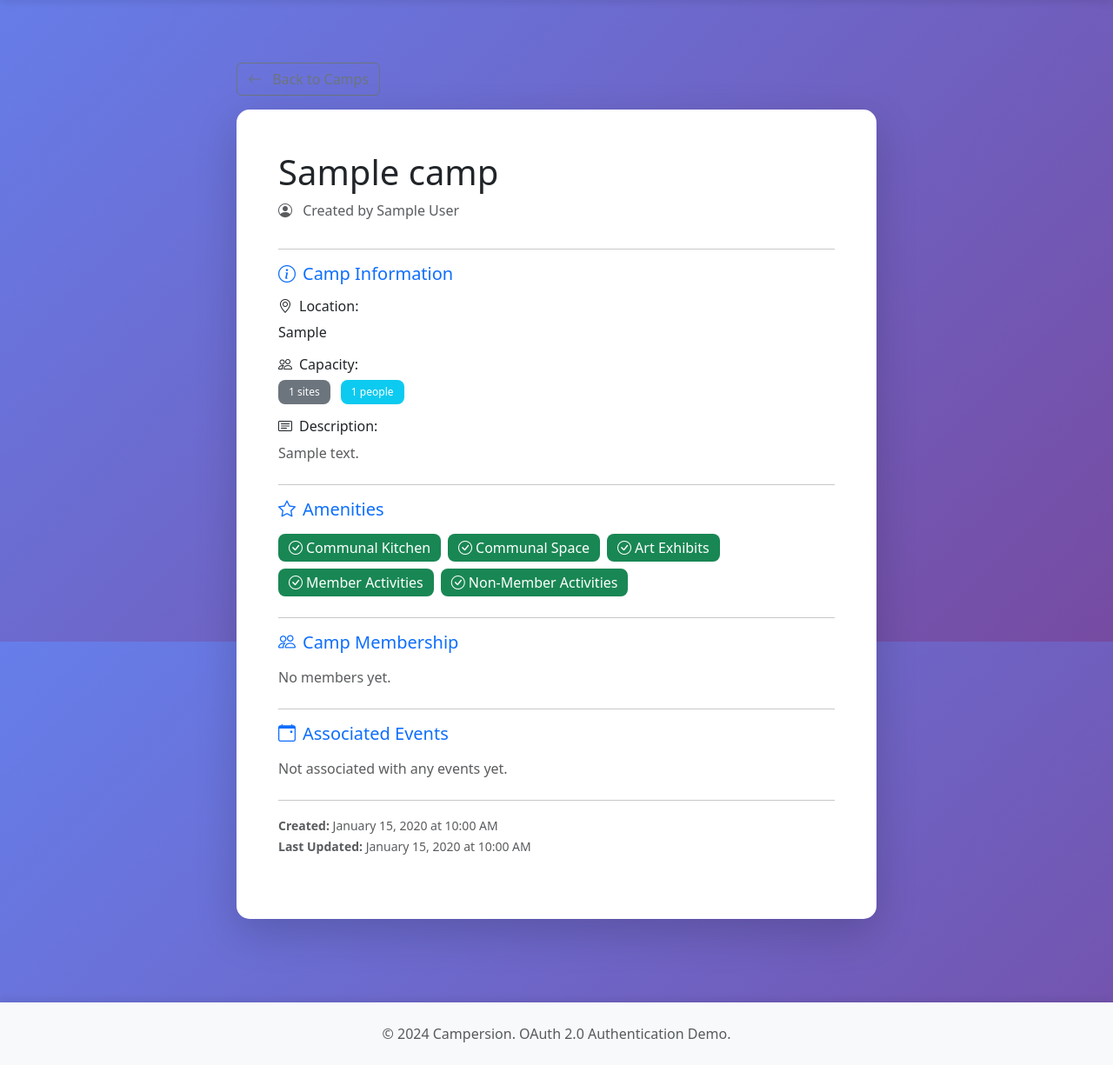
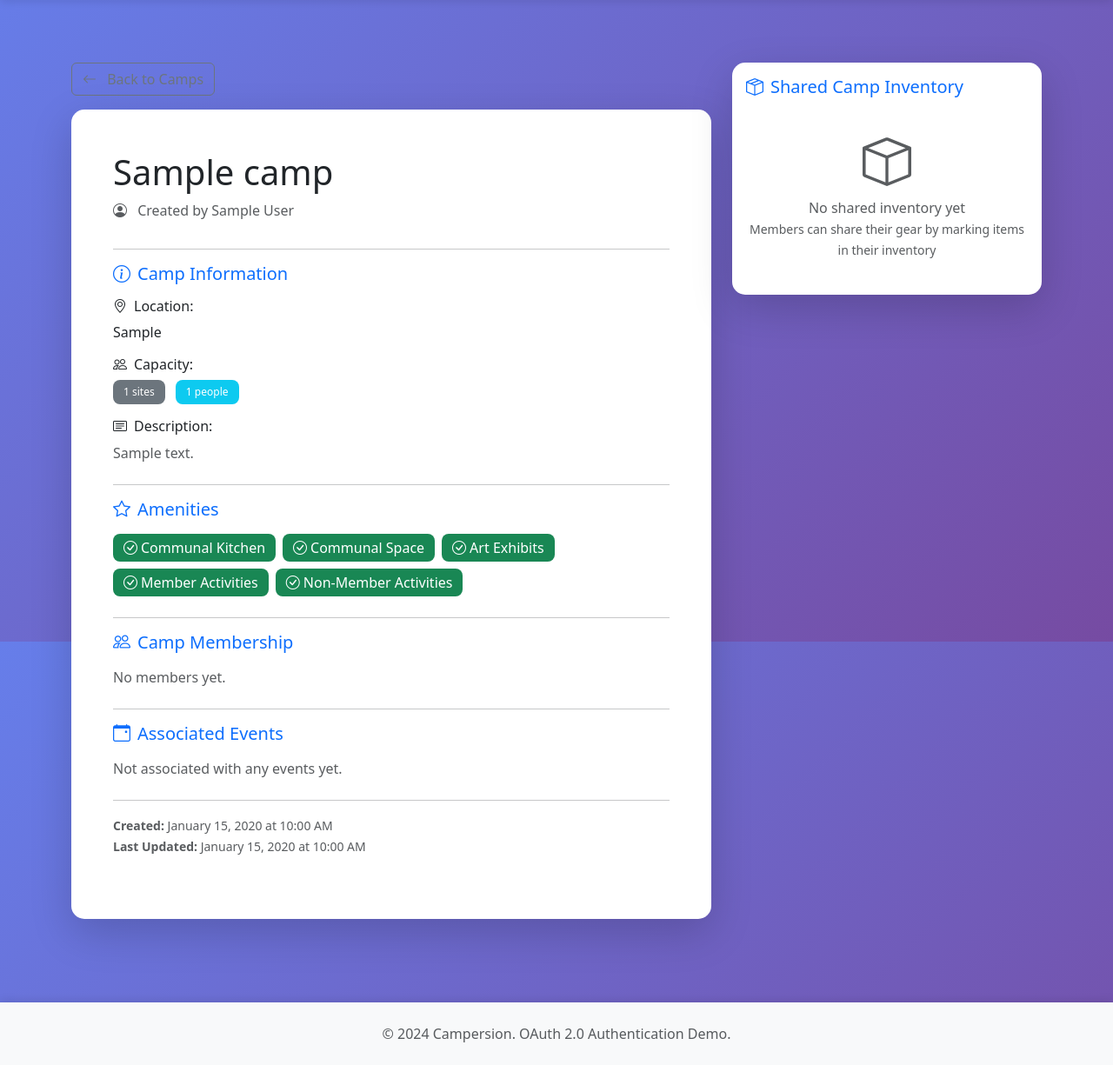
Before and after one commit to that-JC-guy/Campersion, a Flask app: page /camps/1 in a window 1280 px wide. Shown: the part 62-1287 px from the top of the page at 87% size. Run offline with Flask 3, Linux system fonts and the light colour scheme; tables that the repository leaves empty hold one stand-in row (values such as "Sample post").

Commit message:
Add shared camp inventory sidebar to camp detail page
Camps now display a sidebar showing all inventory items that approved
members have marked as shared gear. This allows camp members to see
what equipment is available from other members.

Features:
- Query shared inventory from all approved camp members
- Display in right sidebar with sticky positioning
- List format showing item name, quantity, and owner
- Uses display_name property for consistent user display
- Empty state when no shared inventory exists

Updated files:
- app/camps/routes.py: Query shared inventory items
- app/templates/camps/detail.html: Add sidebar layout and shared inventory display

🤖 Generated with [Claude Code](https://claude.com/claude-code)

Co-Authored-By: Claude Sonnet 4.5 <noreply@anthropic.com>

```diff
--- a/app/camps/routes.py
+++ b/app/camps/routes.py
@@ -11,7 +11,7 @@ from datetime import datetime
 from app.camps import camps_bp
 from app.camps.forms import CampForm
 from app import db
-from app.models import Camp, Event, CampEventAssociation, AssociationStatus, EventStatus, CampMember, CampMemberRole, MemberApprovalMode, User
+from app.models import Camp, Event, CampEventAssociation, AssociationStatus, EventStatus, CampMember, CampMemberRole, MemberApprovalMode, User, InventoryItem
 
 
 @camps_bp.route('/')
@@ -119,11 +119,22 @@ def view_camp(camp_id):
     # Get pending request count for managers
     pending_count = camp.camp_members.filter_by(status=AssociationStatus.PENDING.value).count()
 
+    # Get shared inventory from approved camp members
+    approved_member_ids = [m.user_id for m in camp.camp_members.filter_by(
+        status=AssociationStatus.APPROVED.value
+    ).all()]
+
+    shared_inventory = InventoryItem.query.filter(
+        InventoryItem.user_id.in_(approved_member_ids),
+        InventoryItem.is_shared_gear == True
+    ).order_by(InventoryItem.name.asc()).all() if approved_member_ids else []
+
     return render_template('camps/detail.html',
                          camp=camp,
                          approved_events=approved_events,
                          user_membership=user_membership,
                          pending_count=pending_count,
+                         shared_inventory=shared_inventory,
                          AssociationStatus=AssociationStatus,
                          CampMemberRole=CampMemberRole,
                          MemberApprovalMode=MemberApprovalMode)
--- a/app/templates/camps/detail.html
+++ b/app/templates/camps/detail.html
@@ -3,7 +3,7 @@
 {% block title %}{{ camp.name }} - Campersion{% endblock %}
 
 {% block content %}
-<div class="row justify-content-center">
+<div class="row">
     <div class="col-lg-8">
         <!-- Back Button -->
         <div class="mb-3">
@@ -22,7 +22,7 @@
                         <h1>{{ camp.name }}</h1>
                         <p class="text-muted mb-2">
                             <i class="bi bi-person-circle me-2"></i>
-                            Created by {{ camp.creator.name }}
+                            Created by {{ camp.creator.display_name }}
                         </p>
                     </div>
                 </div>
@@ -147,7 +147,7 @@
                                         <div class="col-md-6 mb-2">
                                             <div class="d-flex align-items-center">
                                                 <i class="bi bi-person-circle me-2"></i>
-                                                <span>{{ membership.user.name }}</span>
+                                                <span>{{ membership.user.display_name }}</span>
                                                 {% if membership.role == CampMemberRole.MANAGER.value %}
                                                     <span class="badge bg-primary ms-2">Manager</span>
                                                 {% endif %}
@@ -291,5 +291,43 @@
             </div>
         </div>
     </div>
+
+    <!-- Shared Inventory Sidebar -->
+    <div class="col-lg-4">
+        <div class="card shadow-lg sticky-top" style="top: 1rem;">
+            <div class="card-body">
+                <h5 class="card-title text-primary mb-3">
+                    <i class="bi bi-box-seam me-2"></i>Shared Camp Inventory
+                </h5>
+
+                {% if shared_inventory %}
+                    <div class="list-group list-group-flush">
+                        {% for item in shared_inventory %}
+                            <div class="list-group-item px-0">
+                                <div class="d-flex justify-content-between align-items-start">
+                                    <div class="flex-grow-1">
+                                        <h6 class="mb-1">{{ item.name }}</h6>
+                                        <small class="text-muted">
+                                            <i class="bi bi-person-circle me-1"></i>{{ item.owner.display_name }}
+                                        </small>
+                                    </div>
+                                    <span class="badge bg-primary rounded-pill">{{ item.quantity }}</span>
+                                </div>
+                                {% if item.description %}
+                                    <p class="mb-0 mt-1 small text-muted">{{ item.description }}</p>
+                                {% endif %}
+                            </div>
+                        {% endfor %}
+                    </div>
+                {% else %}
+                    <div class="text-center text-muted py-4">
+                        <i class="bi bi-box display-4"></i>
+                        <p class="mt-2 mb-0">No shared inventory yet</p>
+                        <small>Members can share their gear by marking items in their inventory</small>
+                    </div>
+                {% endif %}
+            </div>
+        </div>
+    </div>
 </div>
 {% endblock %}
```
